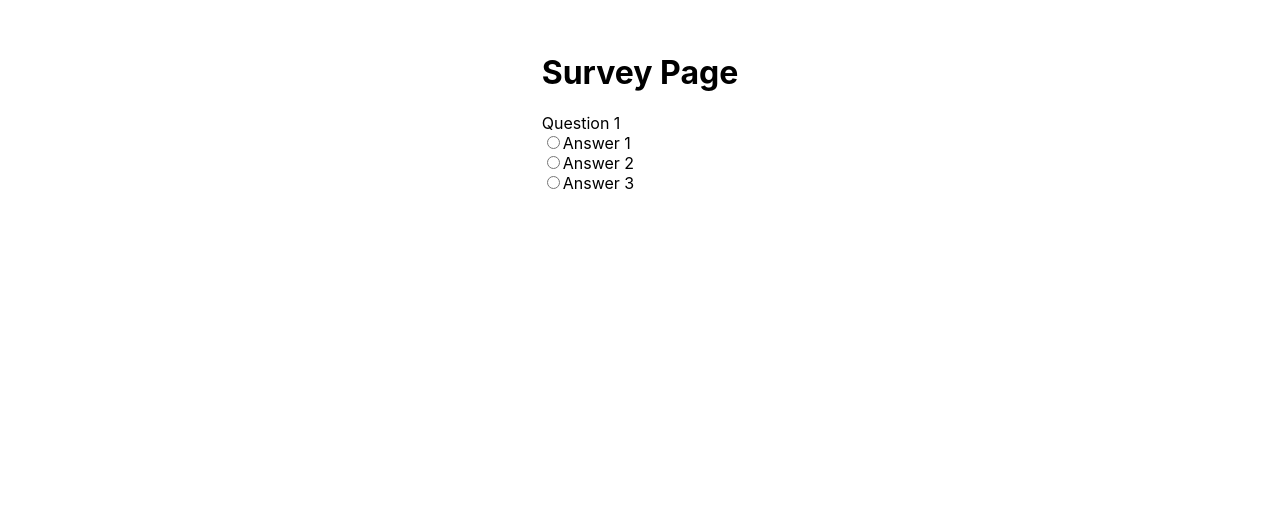
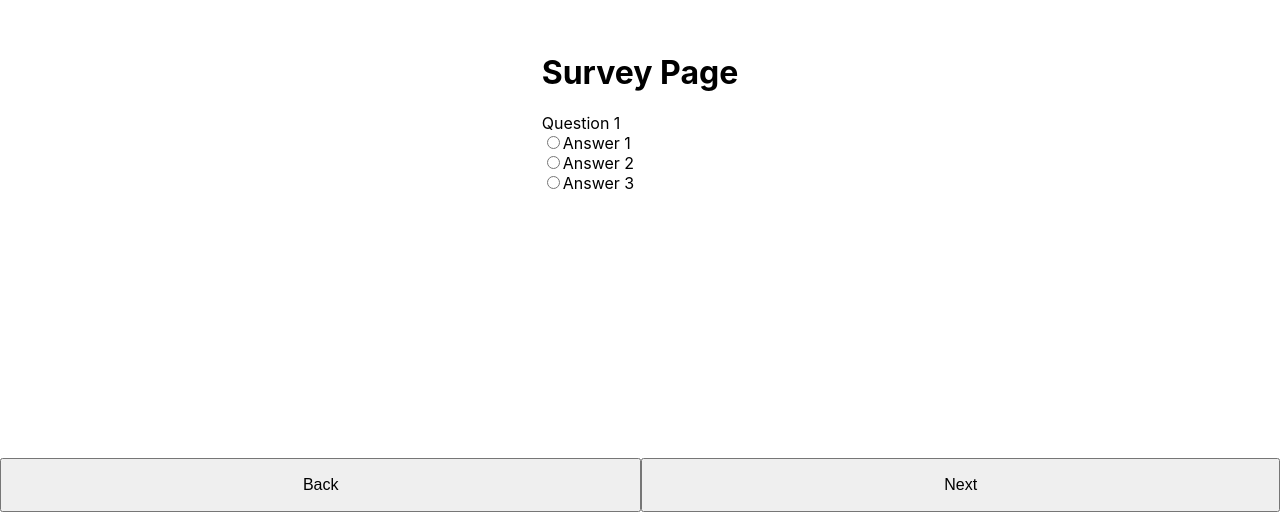
Before and after one commit to Sebsterio/animalysis, a React (Create React App) app in the folder client/: page /survey/p1/q1 in a window 1280 px wide. Shown: the part 288-800 px from the top of the page. Built offline with nearby package versions, Linux system fonts and the light colour scheme.

Commit message:
add history buttons in Survey

```diff
--- a/client/src/components/Survey/Survey.jsx
+++ b/client/src/components/Survey/Survey.jsx
@@ -58,6 +58,10 @@ const Survey = ({
 		goToNextRoute();
 	};
 
+	// TEMP. TODO: traverse surveyData instead of history
+	const handleGoBack = () => history.goBack();
+	const handleGoForward = () => history.goForward();
+
 	// --------------------------- Render ----------------------------------
 
 	return (
@@ -67,6 +71,10 @@ const Survey = ({
 			<Question data={questionData} handleInput={handleInput} />
 
 			{/* Buttons "back" and "next" (history) */}
+			<div className="Survey__footer">
+				<button onClick={handleGoBack}>Back</button>
+				<button onClick={handleGoForward}>Next</button>
+			</div>
 		</div>
 	);
 };
--- a/client/src/components/Survey/Survey.scss
+++ b/client/src/components/Survey/Survey.scss
@@ -1,9 +1,19 @@
-.answers {
-	position: fixed;
-	top: 1em;
-	left: 1em;
+.Survey {
+	// TEMP
+	&__footer {
+		position: absolute;
+		bottom: 0;
+		left: 0;
+		width: 100vw;
+
+		display: flex;
+		flex-flow: row nowrap;
+		justify-items: stretch;
+
+		button {
+			flex: 1 0 auto;
+			padding: 1rem;
+			font-size: 1em;
+		}
+	}
 }
-.answers__section {
-}
-.answers__question {
-}
```
